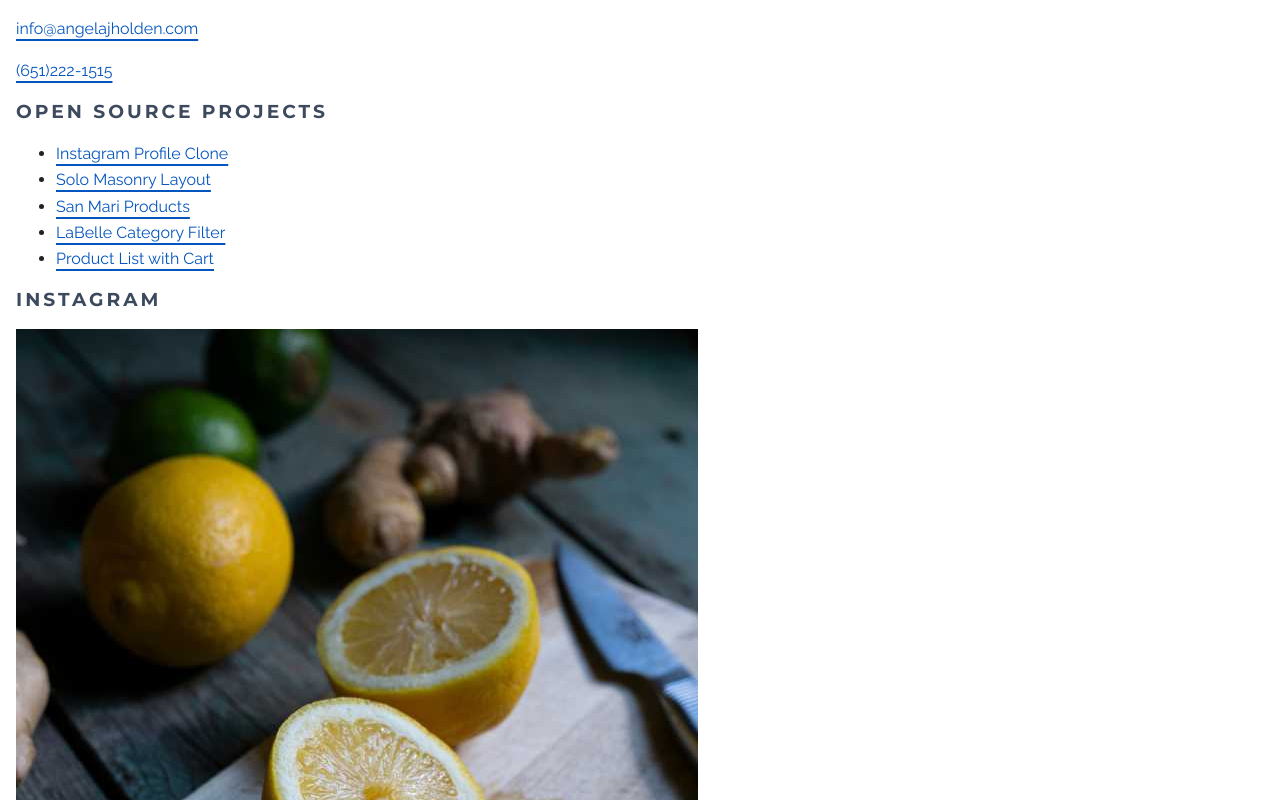
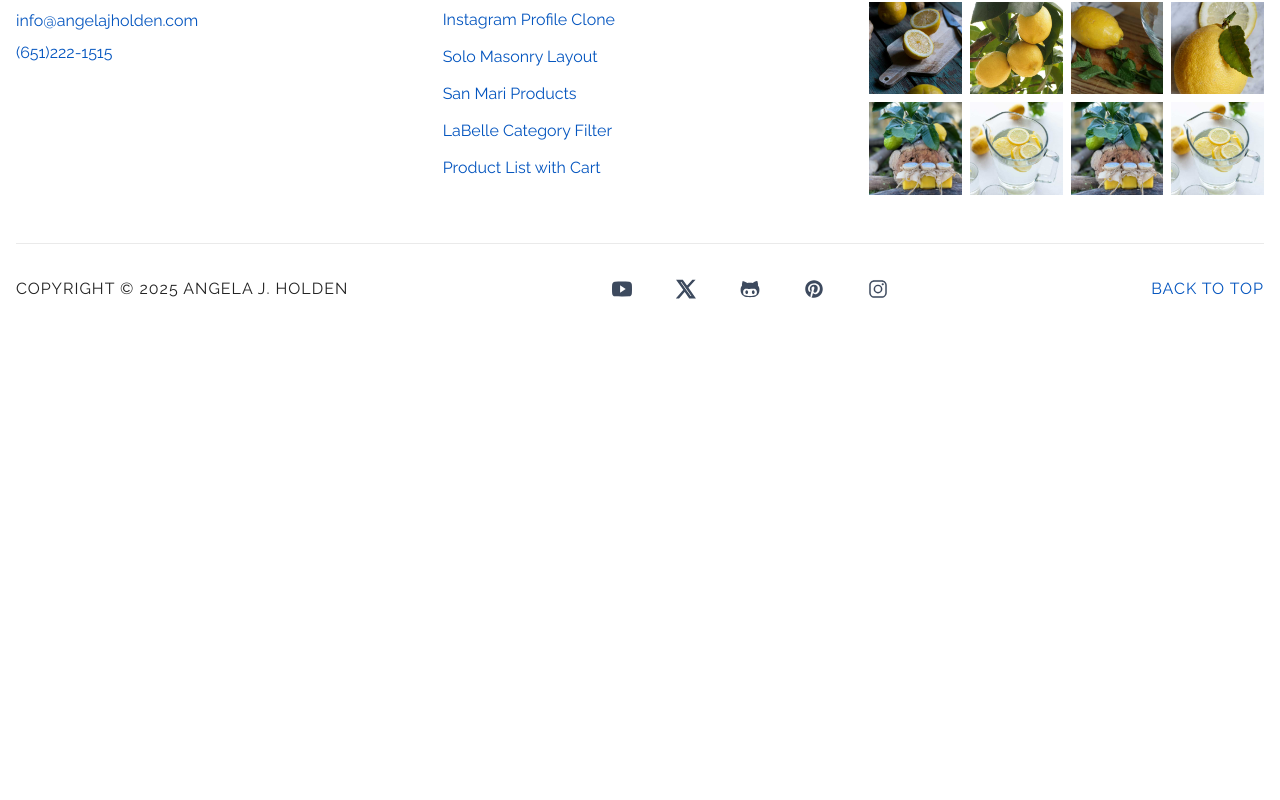
Before and after one commit to angelajholden/the-lemon-stack, a plain HTML site: page index.html in a window 1280 px wide. Shown: the part 5625-6425 px from the top of the page. After the commit the page ends 5960 px from the top, so only its background shows below. Drawn offline with Linux system fonts and the light colour scheme.

Commit message:
footer styles and layout

```diff
--- a/index.html
+++ b/index.html
@@ -11,7 +11,7 @@
 		<link rel="stylesheet" href="style.css" />
 		<script defer src="script.js"></script>
 	</head>
-	<body class>
+	<body id="top" class>
 		<header class="header">
 			<h1 class="primary_logo">The LemonStack</h1>
 			<button class="open_button menu_button" aria-label="Open Menu" aria-expanded="false" aria-controls="mainNav" type="button">
@@ -283,6 +283,7 @@
 					</aside>
 					<aside class="aside">
 						<h3 class="tertiary_heading">Instagram</h3>
+						<div class="insta_wrap">
 							<figure class="figure">
 								<img src="images/asa-palsson-tPQp088GrUE-unsplash.jpg" alt="Lemons on a cutting board." />
 							</figure>
@@ -307,15 +308,16 @@
 							<figure class="figure">
 								<img src="images/julia-zolotova-K2yKpyLMVOg-unsplash.jpg" alt="A pitcher of water with fresh lemon slices." />
 							</figure>
+						</div>
 					</aside>
 				</div>
 				<div class="bottom_wrap">
 					<p>
 						Copyright &copy;
-						<span id="year"></span>
-						The LemonStack
+						<span id="date"></span>
+						Angela J. Holden
 					</p>
-					<nav class="social dark">
+					<nav class="social">
 						<ul class="social_nav">
 							<li class="social_item">
 								<a href="#">
--- a/script.js
+++ b/script.js
@@ -1,4 +1,10 @@
 document.addEventListener("DOMContentLoaded", () => {
+	const date = document.getElementById("date");
+	const year = new Date().getFullYear();
+	if (date) {
+		date.textContent = year;
+	}
+
 	const body = document.querySelector("body");
 	const buttons = document.querySelectorAll(".menu_button");
 	const open = document.querySelector(".open_button");
--- a/style.css
+++ b/style.css
@@ -26,6 +26,7 @@
 
 html {
 	box-sizing: border-box;
+	scroll-behavior: smooth;
 }
 
 *,
@@ -186,8 +187,10 @@ button {
 .primary_logo {
 	margin: 0;
 	font-size: clamp(1rem, 2vw, 1.5rem);
+	font-weight: 700;
 	text-transform: uppercase;
 	letter-spacing: 3px;
+	line-height: 1;
 }
 
 .main_nav,
@@ -713,7 +716,7 @@ button {
 
 /* Form Section */
 .section_content-form {
-	aspect-ratio: 2 / 1;
+	/* aspect-ratio: 2 / 1; */
 	padding: 4rem 0;
 }
 
@@ -805,3 +808,96 @@ textarea {
 		margin: 0 0 1rem;
 	}
 }
+
+/* Footer */
+.footer a {
+	text-decoration-color: transparent;
+}
+
+.footer a:focus,
+.footer a:hover,
+.footer a:active {
+	text-decoration-color: var(--blue);
+}
+
+.footer .primary_logo {
+	margin: 0 0 1.5rem;
+}
+
+.footer .tertiary_heading {
+	font-size: 1.1rem;
+	font-weight: 400;
+	margin: 0 0 1.5rem;
+}
+
+.top_wrap {
+	display: grid;
+	grid-template-columns: repeat(3, 1fr);
+	gap: 2rem;
+}
+
+.top_wrap p {
+	margin: 0.333rem 0 0;
+}
+
+.top_wrap ul {
+	margin: 0;
+	padding: 0;
+	list-style-type: none;
+}
+
+.top_wrap li a {
+	padding: 0.333rem 0;
+}
+
+.insta_wrap {
+	display: grid;
+	grid-template-columns: repeat(4, 1fr);
+	gap: 0.5rem;
+}
+
+.insta_wrap .figure {
+	width: 100%;
+	height: auto;
+	aspect-ratio: 1;
+}
+
+.insta_wrap img {
+	width: 100%;
+	height: 100%;
+	object-fit: cover;
+}
+
+.bottom_wrap {
+	display: flex;
+	flex-flow: row nowrap;
+	justify-content: space-between;
+	align-items: center;
+	padding: 1rem 0;
+	margin: 3rem 0 0;
+	border-top: 1px solid var(--gray);
+}
+
+.bottom_wrap p {
+	text-transform: uppercase;
+	letter-spacing: 1px;
+}
+
+@media (max-width: 960px) {
+	.footer .social_nav {
+		gap: 0.5rem;
+	}
+
+	.top_wrap {
+		grid-template-columns: 1fr;
+	}
+
+	.bottom_wrap {
+		flex-direction: column;
+	}
+
+	.bottom_wrap span::after {
+		content: "\A";
+		white-space: pre;
+	}
+}
```
Lines whose indentation alone changed are shown as unchanged.
